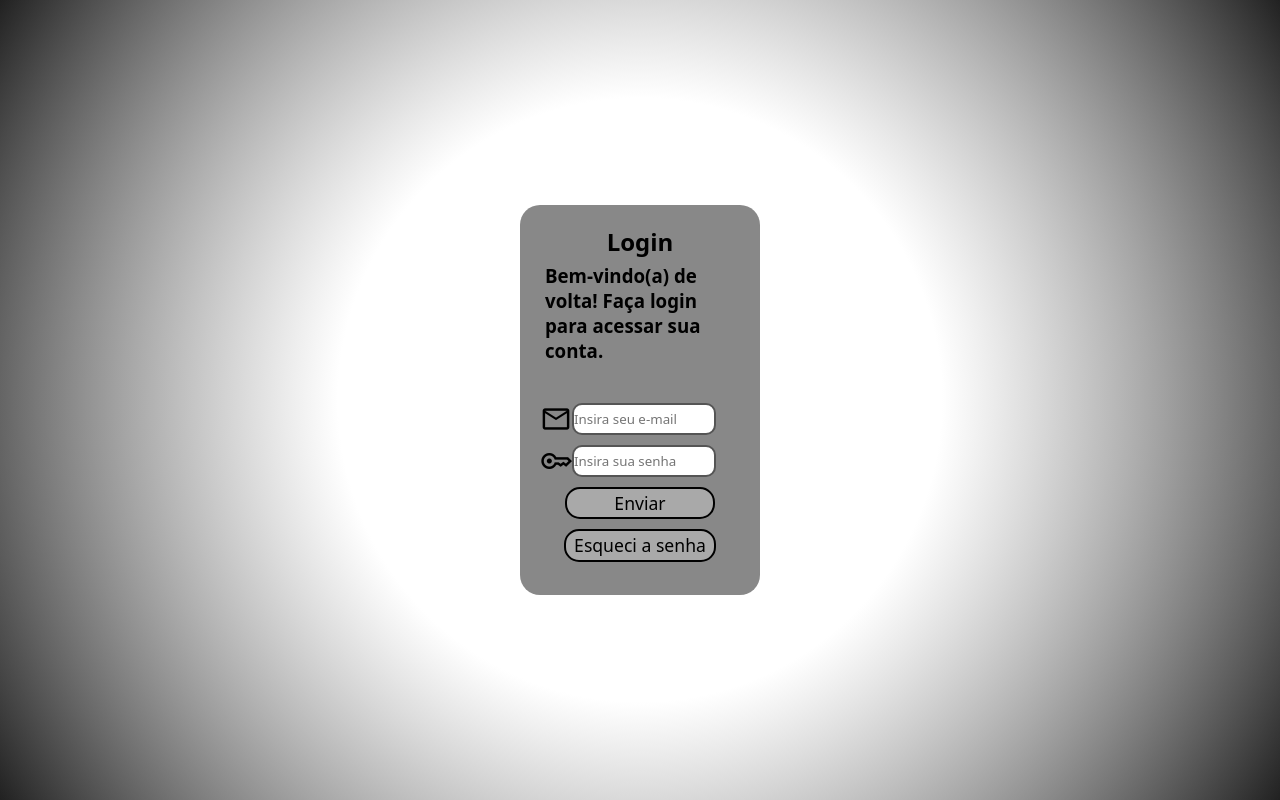
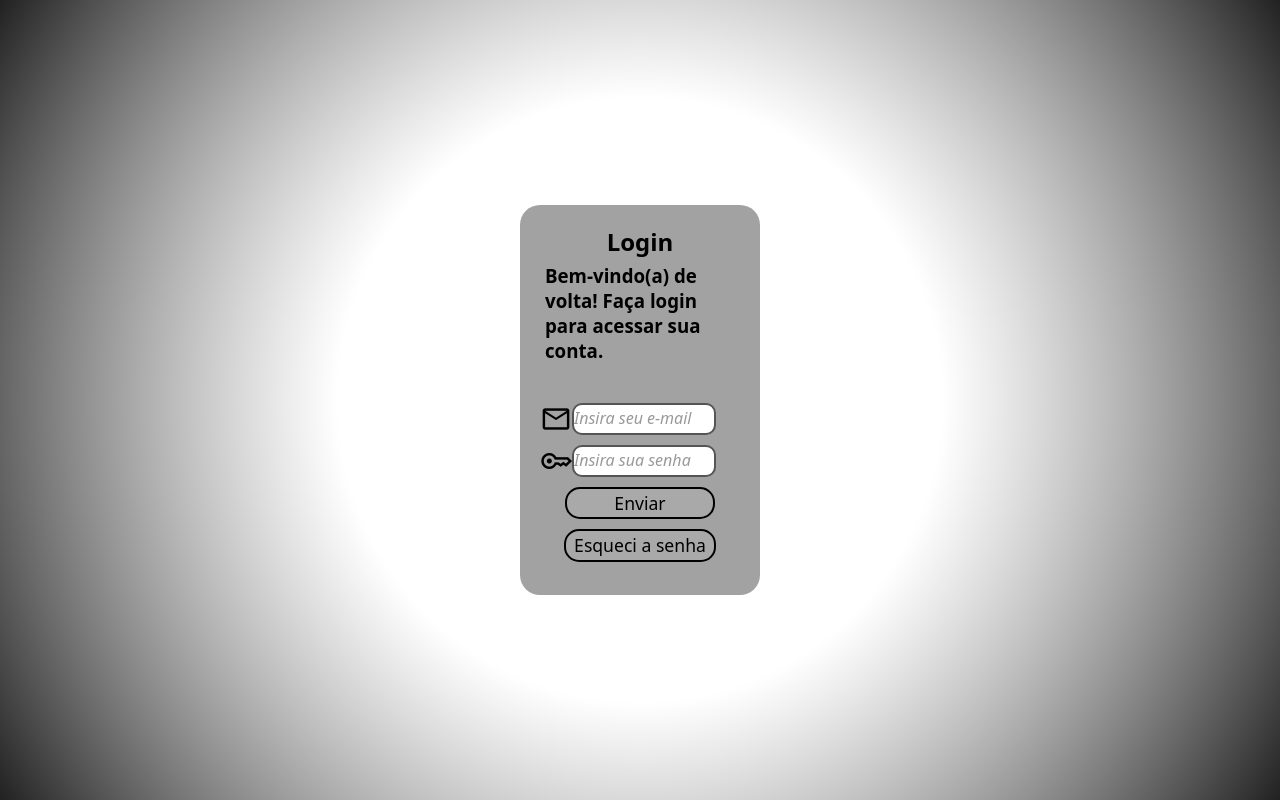
Before and after one commit to Gabriel-Lippi-Costa/Pagina-de-Login, a PHP site: page / in a window 1280 px wide. Run offline with PHP 8.4, Linux system fonts and the light colour scheme.

Commit message:
ajustando as cores

```diff
--- a/index.html
+++ b/index.html
@@ -14,7 +14,7 @@
         <div class="login">
             <h2>Login</h2>
             <h3>Bem-vindo(a) de volta! Faça login para acessar sua conta.</h3>
-            <form action="cadastro.py" method="post" autocomplete="on">
+            <form action="#" method="post" autocomplete="on">
                 <div class="email">
                     <span class="material-symbols-outlined">mail</span>
                     <p class="campo"><label for="iemail">Email:</label></p>
--- a/style.css
+++ b/style.css
@@ -21,7 +21,7 @@ main{
 }
 
 .login{
-    background-color: rgba(69, 68, 68, 0.636);
+    background-color: rgba(69, 68, 68, 0.493);
     width: 200px;
     height: 350px;
     padding: 20px;
@@ -50,6 +50,12 @@ h3{
 .campo {
     display: none;
 }
+
+input::placeholder {
+    font-size: 16px;
+    color: #999;
+    font-style: italic;
+  }
 
 .email{
     display: flex;
```
